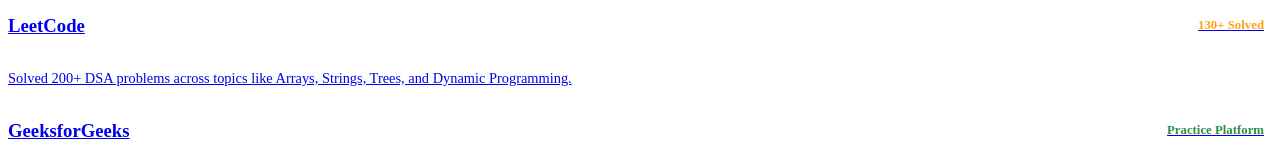
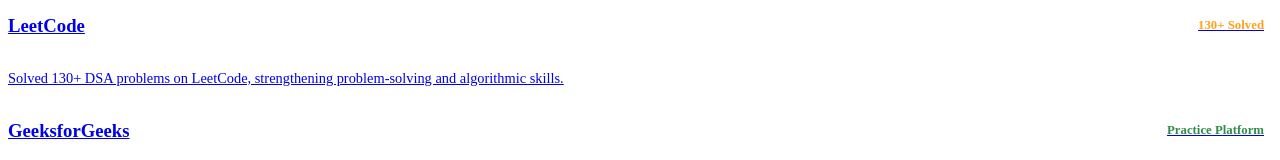
Before and after one commit to manjunath397/portfolio, a React (Vite) app: page / in a window 1280 px wide. Both pictures are taken after a click on the button "View Resume". Shown: the part 221-381 px from the top of the page. Built offline with nearby package versions, Linux system fonts and the light colour scheme; the HTML template or start-up script is replaced by a standard one.

Commit message:
Update DSA problem count

```diff
--- a/src/components/Resume.jsx
+++ b/src/components/Resume.jsx
@@ -8,7 +8,7 @@
     {
       name: "LeetCode",
       metric: "130+ Solved",
-      desc: "Solved 200+ DSA problems across topics like Arrays, Strings, Trees, and Dynamic Programming.",
+      desc: "Solved 130+ DSA problems on LeetCode, strengthening problem-solving and algorithmic skills.",
       link: leetcode,
       color: "#ffa116"
     },
--- a/src/data/portfolioData.js
+++ b/src/data/portfolioData.js
@@ -82,7 +82,7 @@
     }
   ],
   achievements: [
-    "Solved 200+ DSA problems across LeetCode, CodeChef, and GeeksforGeeks.",
+    "Solved 130+ DSA problems on LeetCode, strengthening problem-solving and algorithmic skills.",
     "Participated in competitive programming contests and coding challenges."
   ],
   certifications: [
```
